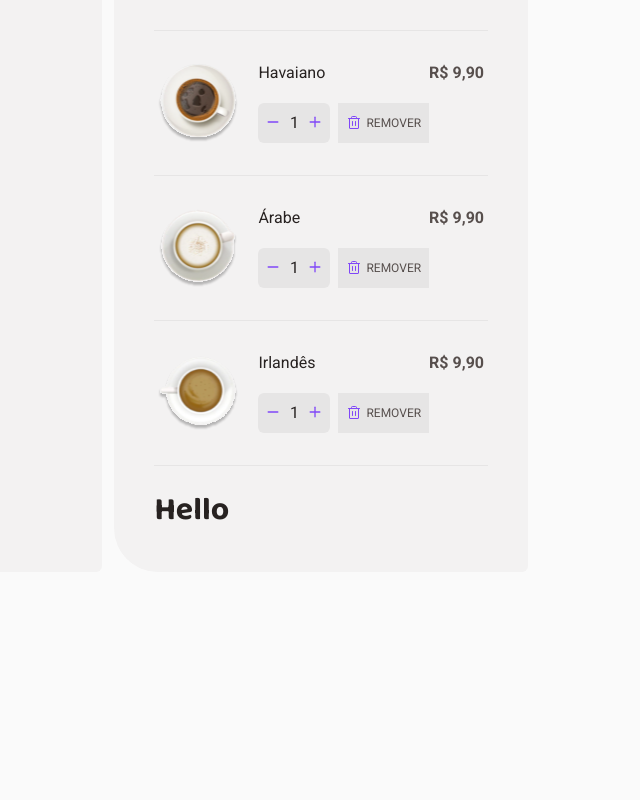
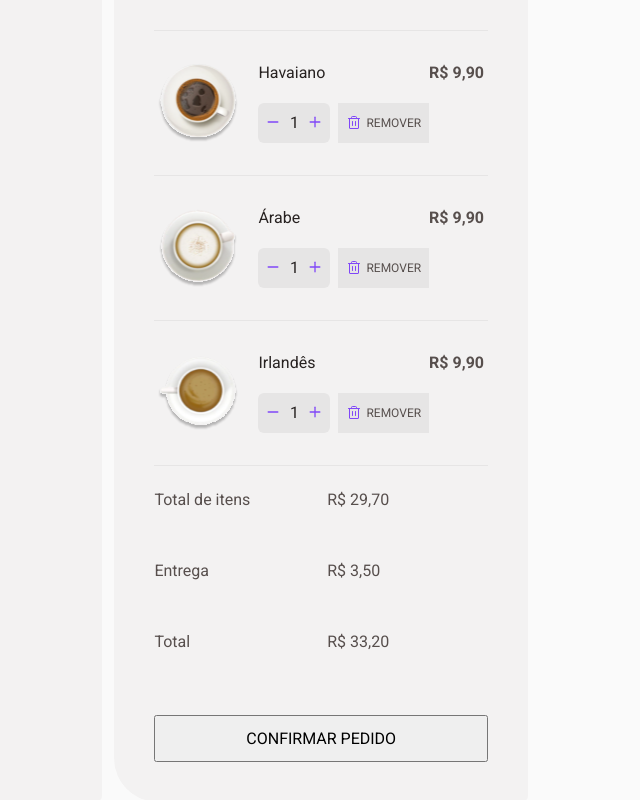
Before and after one commit to MartinGBB/coffee-delivery, a React (Vite) app: page /checkout in a window 1280 px wide. Shown: the part 1800-2600 px from the top of the page, without its empty margins (592-1232 px from the left). Before the commit the page ends 2372 px from the top, so only its background shows below. Built offline with nearby package versions, Linux system fonts and the light colour scheme.

Commit message:
feat: adiciona grid para o container e adiciona valores estaticos

```diff
--- a/src/pages/Checkout/CoffeSelected/index.tsx
+++ b/src/pages/Checkout/CoffeSelected/index.tsx
@@ -44,7 +44,19 @@ export function CoffeeSelected() {
         )
       })}
       <TotalContainer>
-        <h1>Hello</h1>
+        <span>Total de itens</span>
+        <span>
+          R$ <span>29,70</span>
+        </span>
+        <span>Entrega</span>
+        <span>
+          R$ <span>3,50</span>
+        </span>
+        <span>Total</span>
+        <span>
+          R$ <span>33,20</span>
+        </span>
+        <button>CONFIRMAR PEDIDO</button>
       </TotalContainer>
     </SelectedContainer>
   )
--- a/src/pages/Checkout/CoffeSelected/styles.ts
+++ b/src/pages/Checkout/CoffeSelected/styles.ts
@@ -67,5 +67,15 @@ export const ButtonsContainer = styled.div`
   }
 `
 export const TotalContainer = styled.div`
+  display: grid;
+  grid-template-columns: repeat(2, 1fr);
+  grid-template-rows: repeat(4, 1fr);
+  gap: 12px;
 
+  button {
+    grid-column: 1/3;
+
+    margin-top: 12px;
+    padding: 0.75rem;
+  }
 `
```
